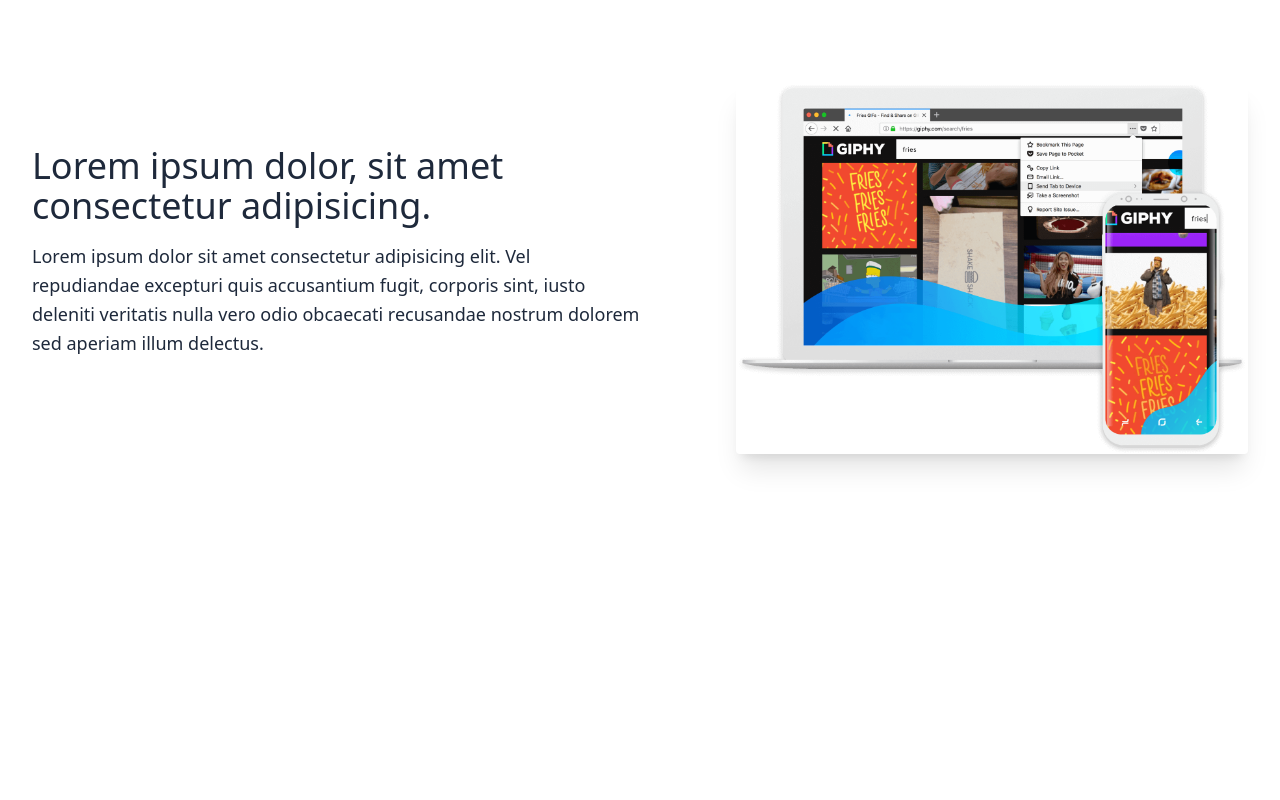
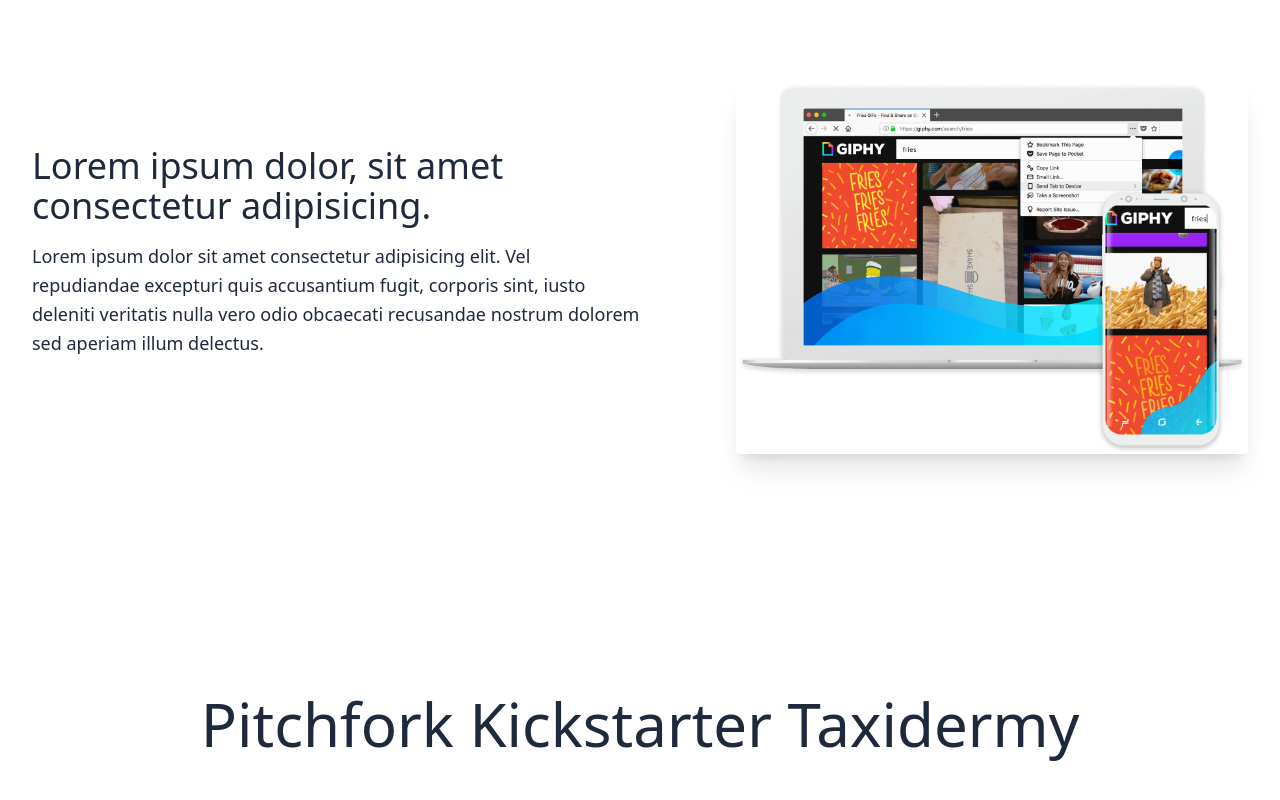
Before and after one commit to Naibaf93/Firefoxclon-Tailwind, a website: page src/index.html in a window 1280 px wide. Shown: the part 2076-2876 px from the top of the page. Before the commit the page ends 2610 px from the top, so only its background shows below. Drawn offline with nearby package versions, Linux system fonts and the light colour scheme; files that its build step writes are made by us from their sources.

Commit message:
titulo seccion de informacion

```diff
--- a/src/index.html
+++ b/src/index.html
@@ -174,5 +174,11 @@
             </div>
         </div>
     </section>
+
+    <!-- Seccion Info -->
+    <section>
+        <h1 class="md:text-6xl text-5xl text-center font-medium md:mt-40
+        md:mb-80 my-28">Pitchfork Kickstarter Taxidermy</h1>
+    </section>
 </body>
 </html>
```
